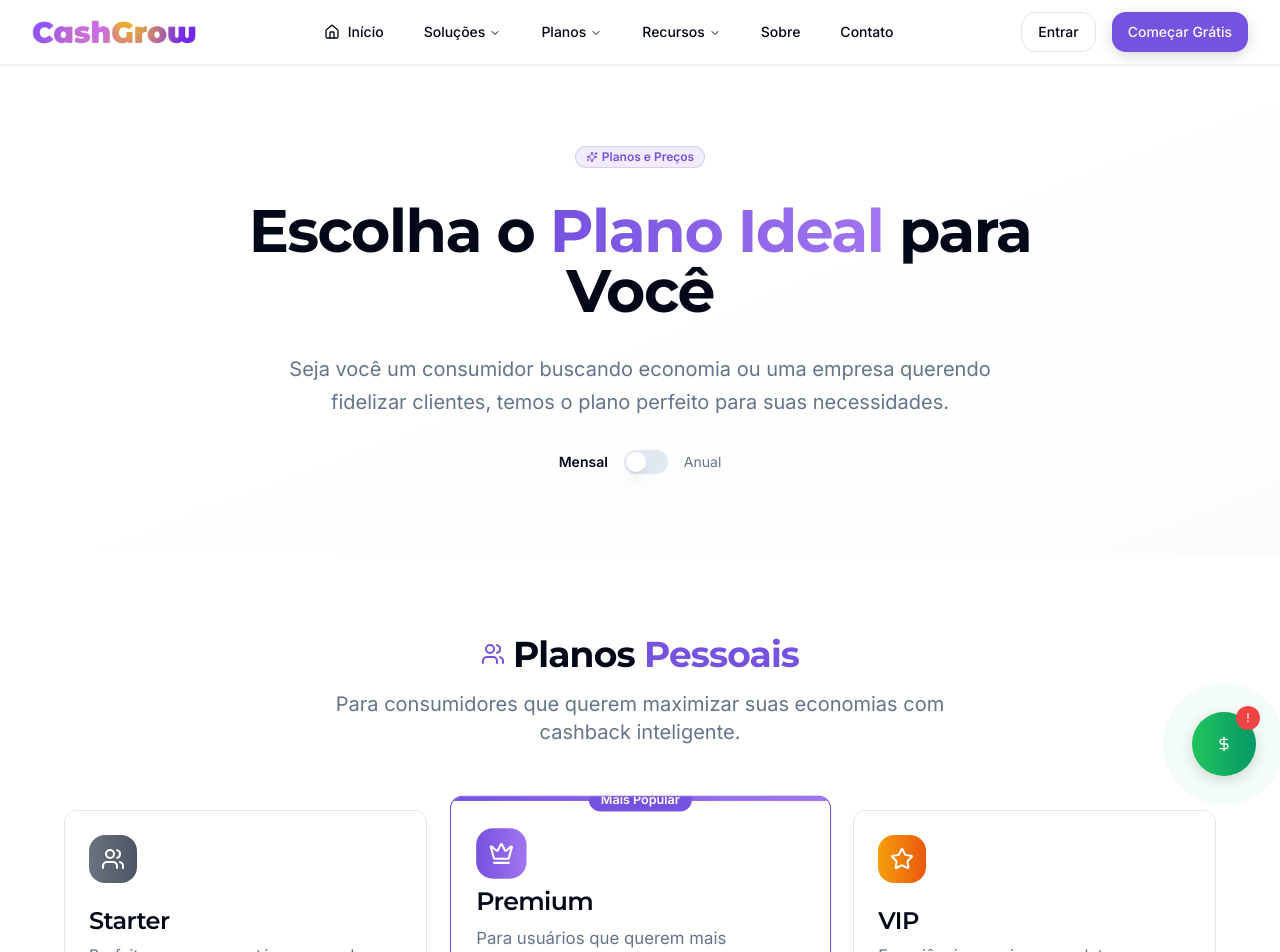
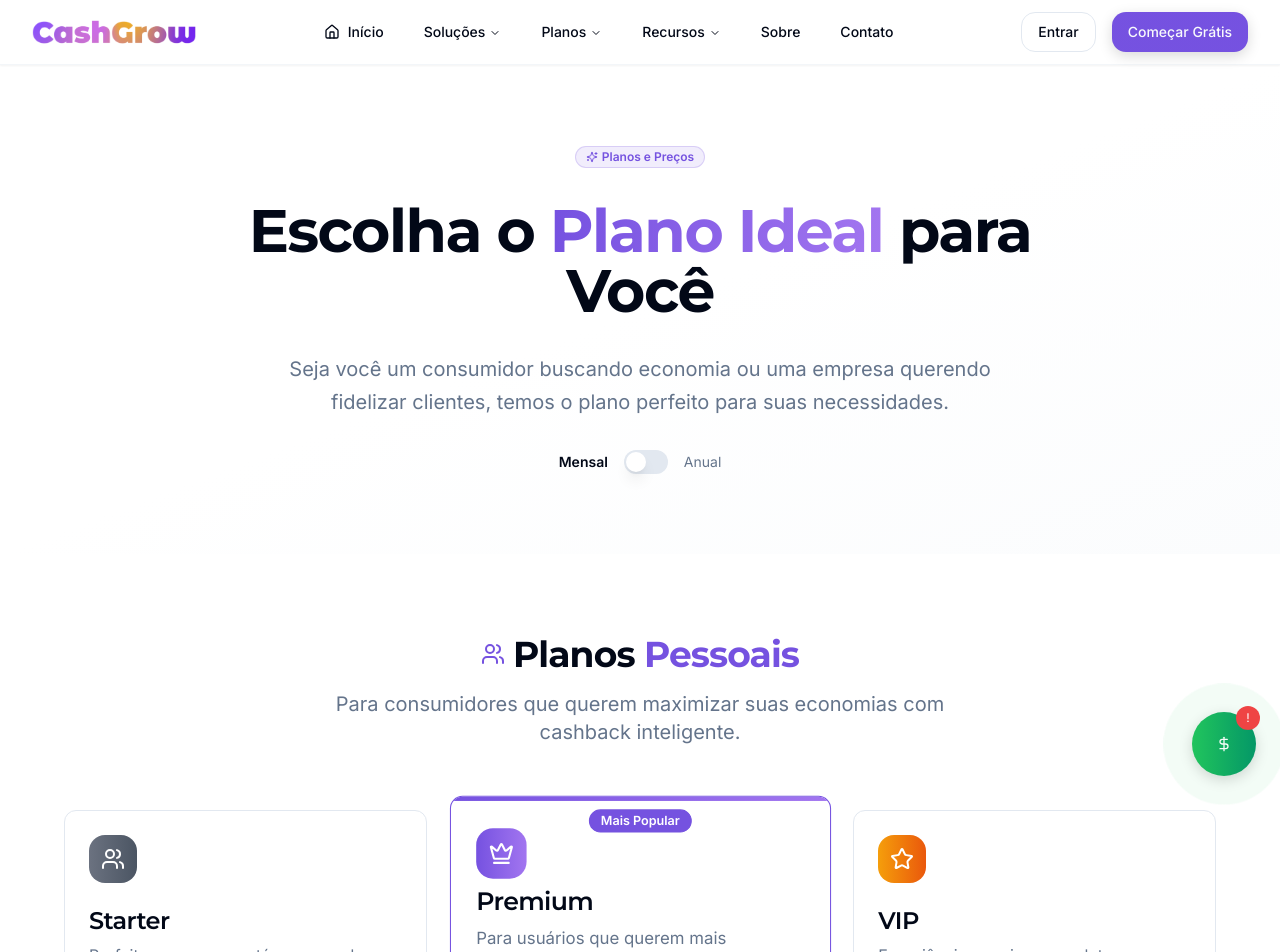
Before and after one commit to cbxgrowth/cashgrow-platform, a React (Vite) app: page /pricing in a window 1280 px wide. Shown: the top 952 px of the page. Built offline with nearby package versions, Linux system fonts and the light colour scheme.

Commit message:
Visual edit in Lovable
Edited UI in Lovable

```diff
--- a/src/pages/Pricing.tsx
+++ b/src/pages/Pricing.tsx
@@ -161,7 +161,7 @@ const Pricing = () => {
                 {plan.highlighted && <div className="absolute top-0 left-0 right-0 h-1 bg-gradient-to-r from-primary to-accent" />}
 
                 <CardHeader className="relative">
-                  {plan.highlighted && <Badge className="absolute -top-2 left-1/2 transform -translate-x-1/2 bg-primary text-white border-primary">
+                  {plan.highlighted && <Badge className="absolute -top-2 left-1/2 transform -translate-x-1/2 bg-primary text-white border-primary my-[20px]">
                       Mais Popular
                     </Badge>}
 
```
